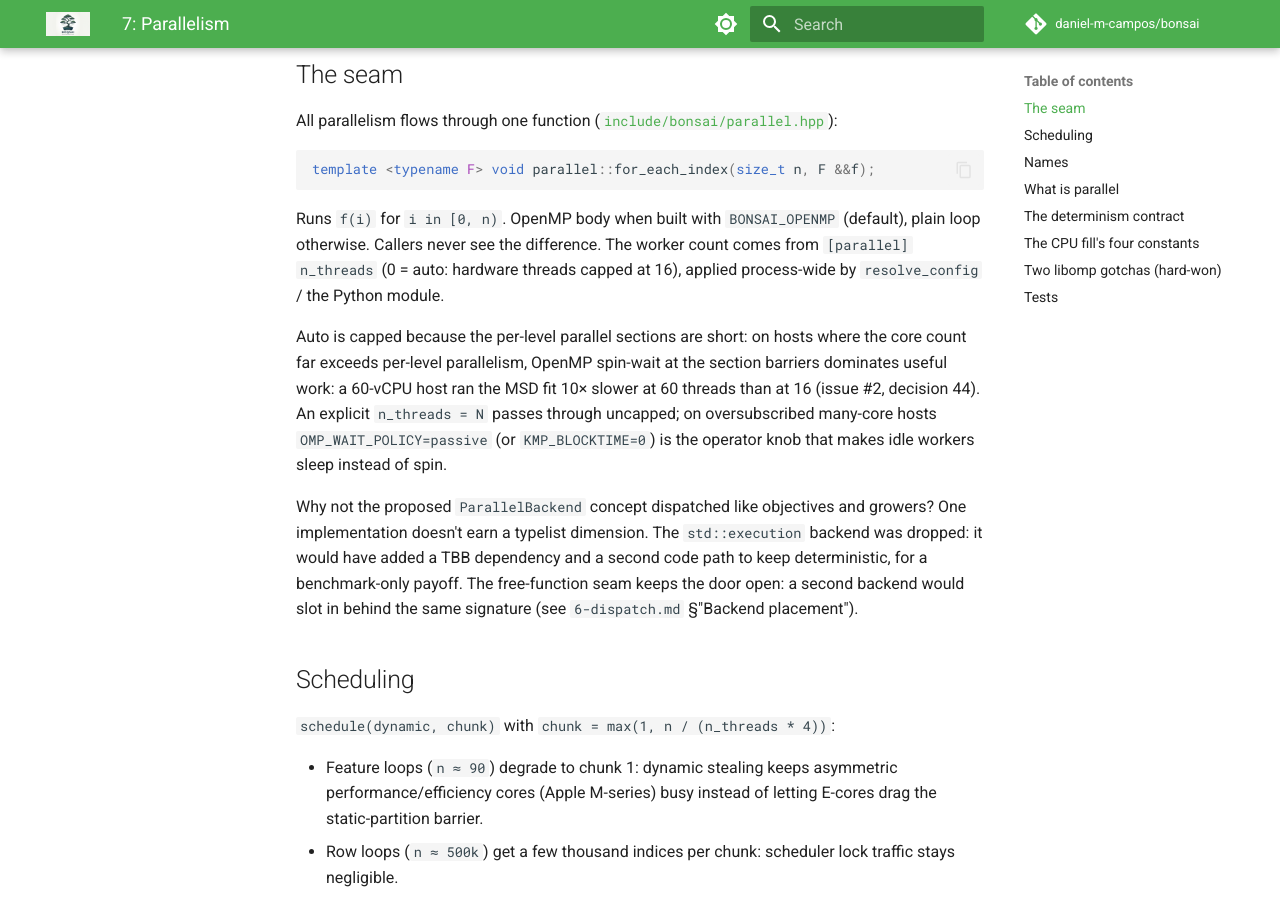
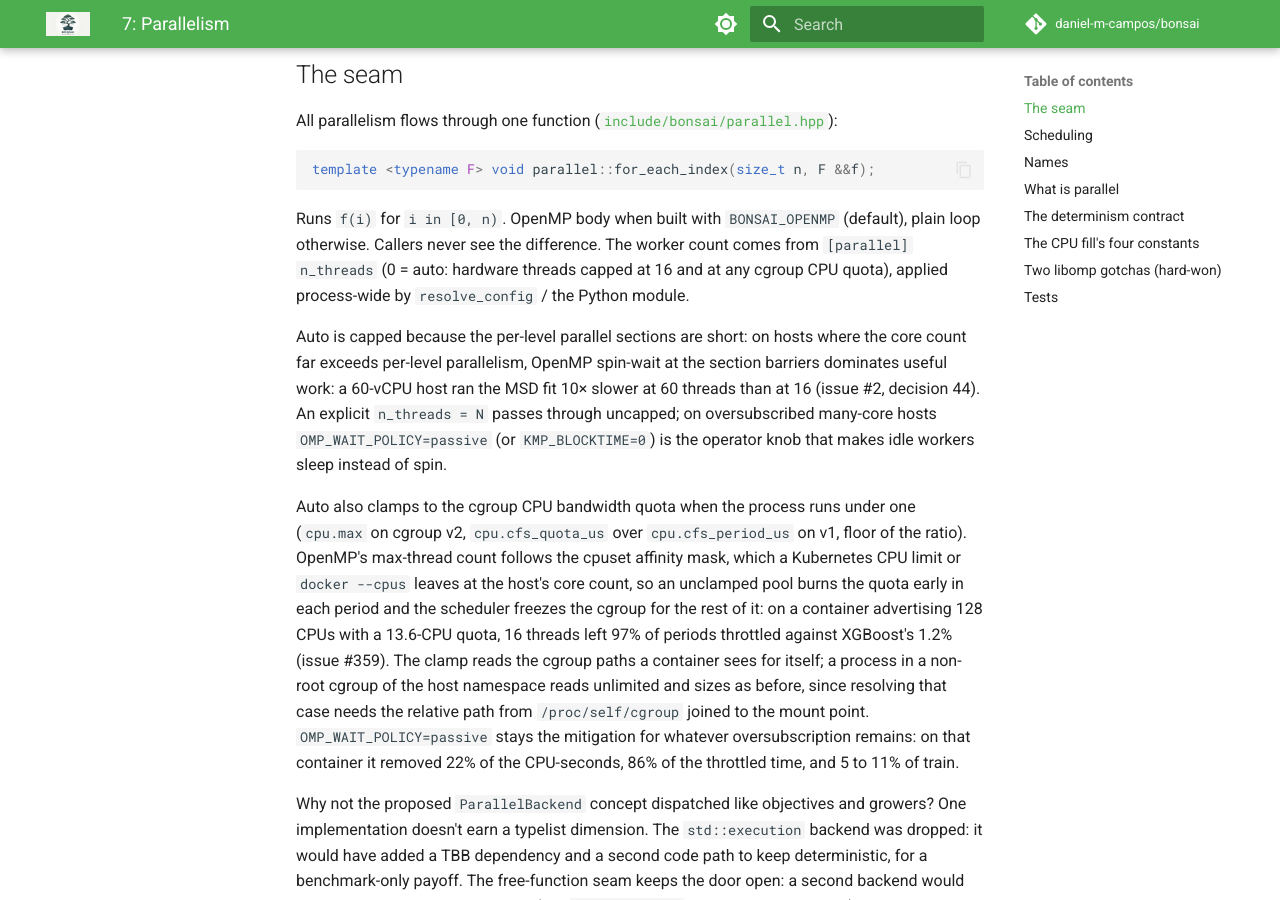
Before and after one commit to daniel-m-campos/bonsai, an MkDocs documentation site: the page built from docs/architecture/7-parallel.md, in a window 1280 px wide and 900 px high, scrolled down 287 px. Built offline with MkDocs 1.6.1 and Material for MkDocs 9.7.7, drawn with Linux system fonts in a browser that asks for light colours; comment, search, counter and statistics services are not loaded.

Commit message:
fix: clamp auto thread count to cgroup quota
The auto path resolved OpenMP's max-thread count capped at 16, and that
count follows the cpuset affinity mask, which a Kubernetes CPU limit or
docker --cpus does not narrow. In a quota-limited container the pool was
sized from the cores the host advertises rather than the CPU the cgroup
is allowed to burn, so a fit drew at the quota rate and spent the rest of
every period frozen: on a container advertising 128 CPUs with a 13.6-CPU
quota, 16 threads left 97% of periods throttled against XGBoost's 1.2%.

Auto now reads the cgroup v2 cpu.max line, falling back to the v1
cfs_quota_us and cfs_period_us pair, and takes the floor of the ratio as
a third bound beside the 16-thread cap. The read is Linux-only and a host
with no quota resolves exactly as before, so behavior off a container is
unchanged and CPU model bytes are identical. Explicit counts still pass
through uncapped.

The parser takes the "QUOTA PERIOD" pair as a string so the unit test
needs no cgroup; whether a fit on a quota-limited container stays
unthrottled is an end-to-end check left to a pod session.

```diff
--- a/docs/architecture/7-parallel.md
+++ b/docs/architecture/7-parallel.md
@@ -16,7 +16,8 @@ template <typename F> void parallel::for_each_index(size_t n, F &&f);
 Runs `f(i)` for `i in [0, n)`. OpenMP body when built with `BONSAI_OPENMP`
 (default), plain loop otherwise. Callers never see the difference. The
 worker count comes from `[parallel] n_threads` (0 = auto: hardware threads
-capped at 16), applied process-wide by `resolve_config` / the Python module.
+capped at 16 and at any cgroup CPU quota), applied process-wide by
+`resolve_config` / the Python module.
 
 Auto is capped because the per-level parallel sections are short: on hosts
 where the core count far exceeds per-level parallelism, OpenMP spin-wait at
@@ -25,6 +26,22 @@ the section barriers dominates useful work: a 60-vCPU host ran the MSD fit
 `n_threads = N` passes through uncapped; on oversubscribed many-core hosts
 `OMP_WAIT_POLICY=passive` (or `KMP_BLOCKTIME=0`) is the operator knob that
 makes idle workers sleep instead of spin.
+
+Auto also clamps to the cgroup CPU bandwidth quota when the process runs
+under one (`cpu.max` on cgroup v2, `cpu.cfs_quota_us` over
+`cpu.cfs_period_us` on v1, floor of the ratio). OpenMP's max-thread count
+follows the cpuset affinity mask, which a Kubernetes CPU limit or `docker
+--cpus` leaves at the host's core count, so an unclamped pool burns the
+quota early in each period and the scheduler freezes the cgroup for the
+rest of it: on a container advertising 128 CPUs with a 13.6-CPU quota, 16
+threads left 97% of periods throttled against XGBoost's 1.2% (issue #359).
+The clamp reads the cgroup paths a container sees for itself; a process in
+a non-root cgroup of the host namespace reads unlimited and sizes as
+before, since resolving that case needs the relative path from
+`/proc/self/cgroup` joined to the mount point. `OMP_WAIT_POLICY=passive`
+stays the mitigation for whatever oversubscription remains: on that
+container it removed 22% of the CPU-seconds, 86% of the throttled time,
+and 5 to 11% of train.
 
 Why not the proposed `ParallelBackend` concept dispatched like objectives
 and growers? One implementation doesn't earn a typelist dimension. The
```
Also changed, not shown: CHANGELOG.md (+3 -0 lines), docs/guide/9-parallelism-and-determinism.md (+3 -1 lines), docs/use/parameters.md (+1 -1 lines), 4 other files.
